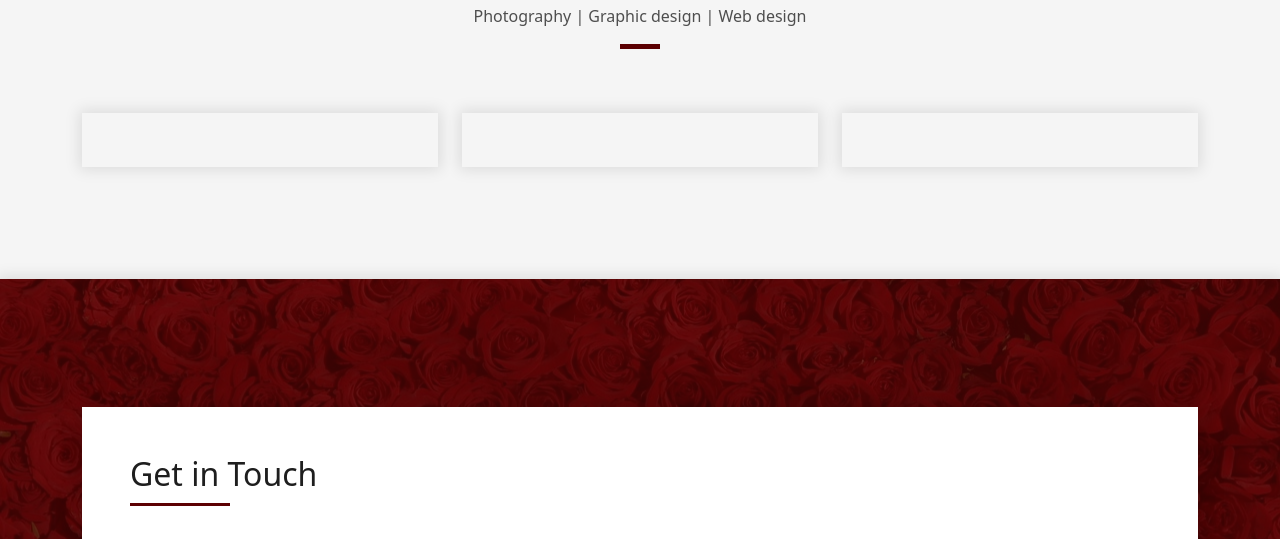
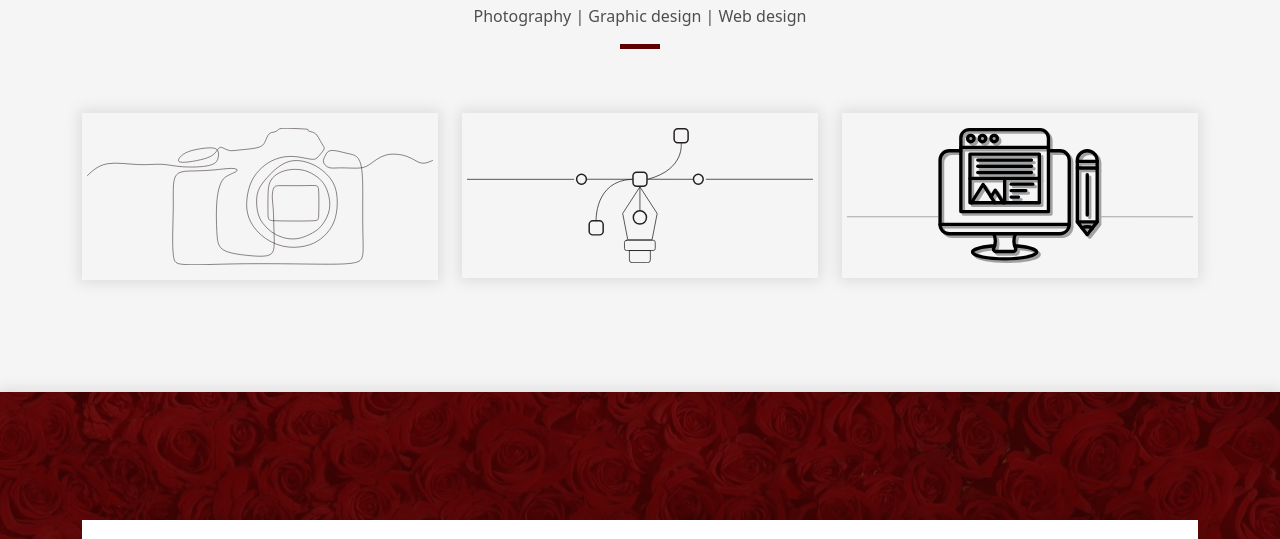
Before and after one commit to KristinaJurkovic/Portfolio, a plain HTML site: page index.html in a window 1280 px wide. Shown: the part 2120-2659 px from the top of the page. Drawn offline with Linux system fonts and the light colour scheme; files that its build step writes are made by us from their sources; files whose address does not match are found by name.

Commit message:
Update index.html

```diff
--- a/index.html
+++ b/index.html
@@ -195,7 +195,7 @@
             <div class="work-box">
               <a href="photography.html" target="_blank">
                 <div class="work-img">
-                  <img src="assets/img/fotografija.svg" alt="" class="img-fluid">
+                  <img src="img/fotografija.svg" alt="" class="img-fluid">
                 </div>
               </a>
             </div>
@@ -204,7 +204,7 @@
             <div class="work-box">
               <a href="graphic.html" target="_blank">
                 <div class="work-img">
-                  <img src="assets/img/graficki.svg" alt="" class="img-fluid">
+                  <img src="img/graficki.svg" alt="" class="img-fluid">
                 </div>
               </a>
             </div>
@@ -213,7 +213,7 @@
             <div class="work-box">
               <a href="web.html" target="_blank">
                 <div class="work-img">
-                  <img src="assets/img/web.svg" alt="" class="img-fluid">
+                  <img src="img/web.svg" alt="" class="img-fluid">
                 </div>
               </a>
             </div>
```
